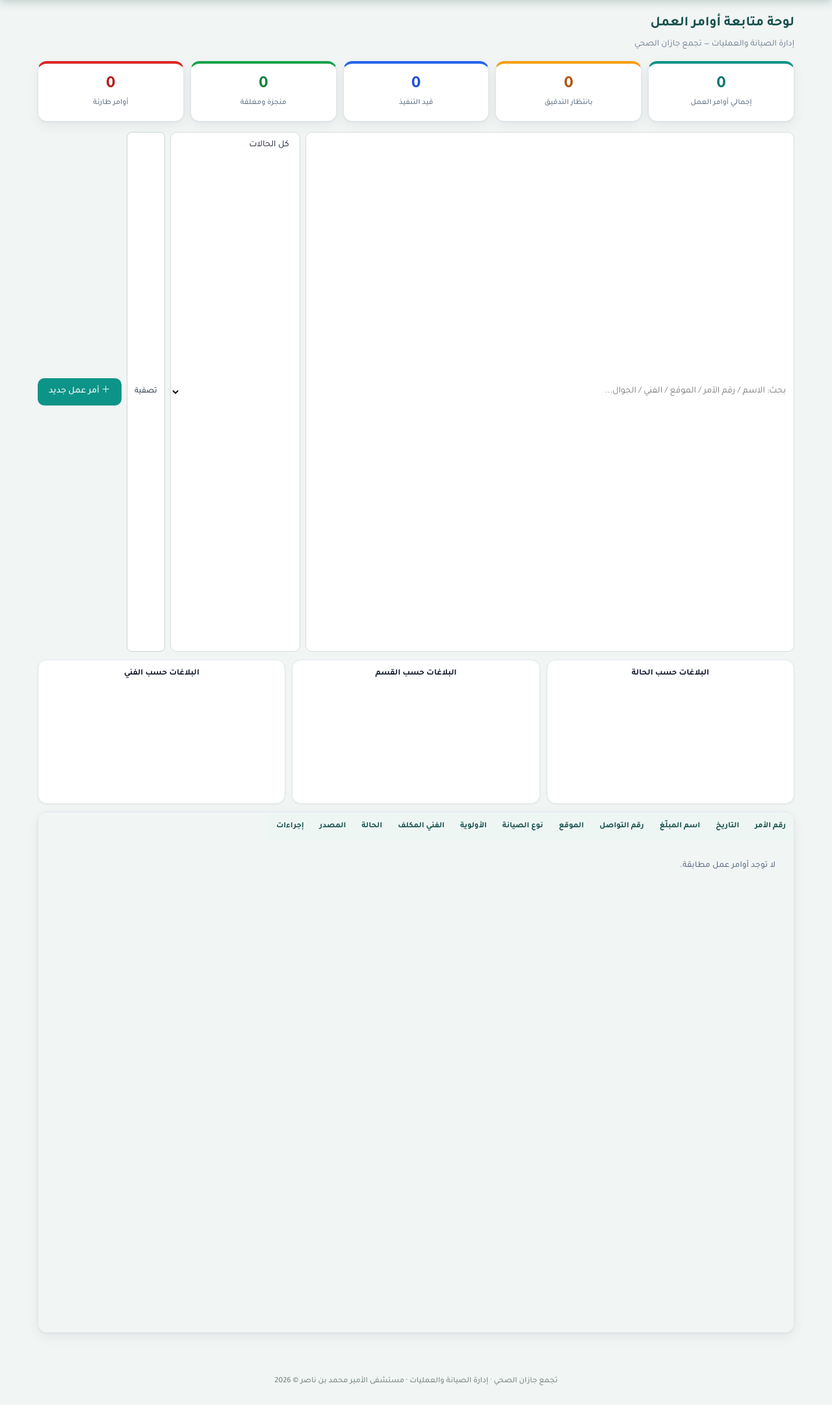
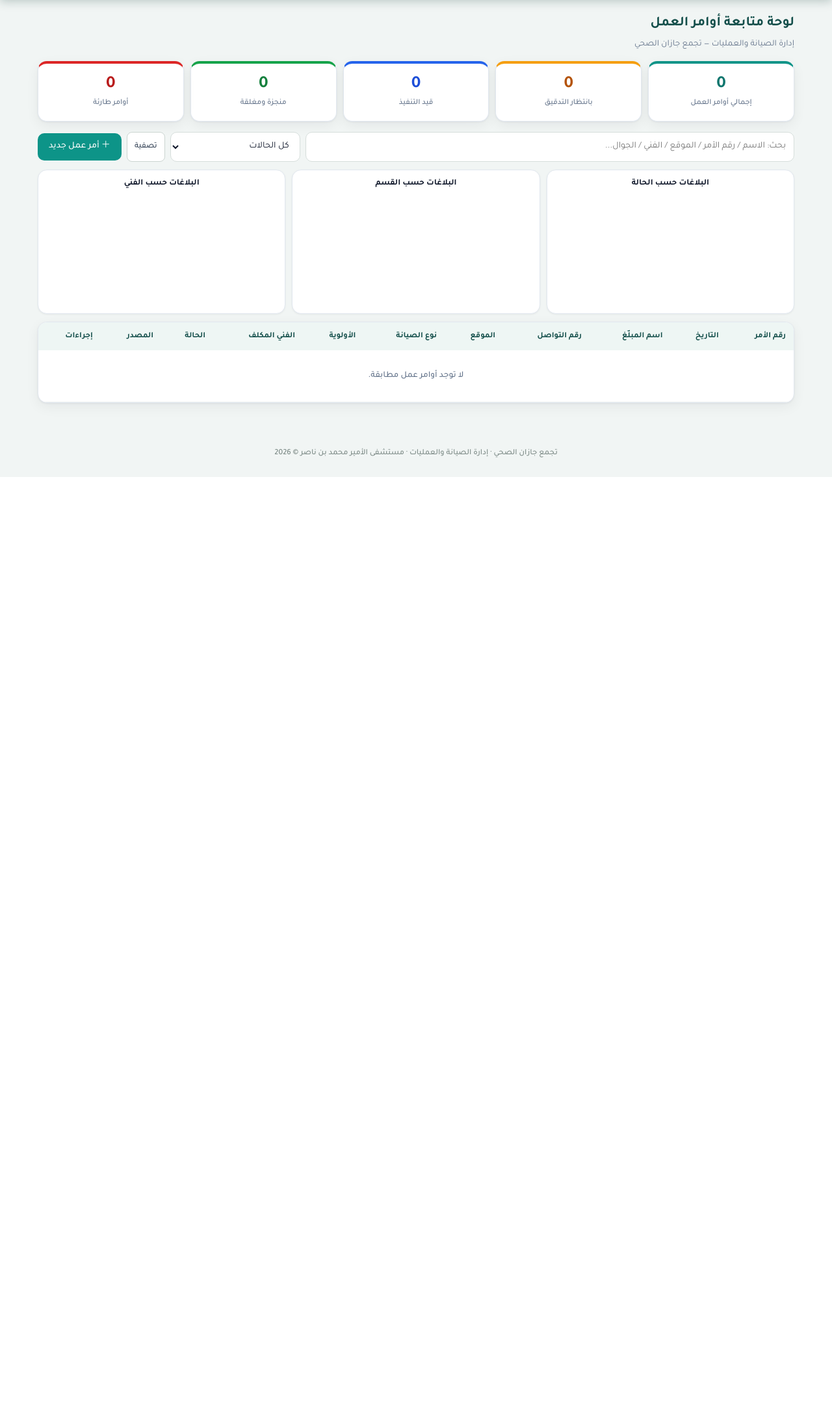
Before and after one commit to an2sj/maintenance-system-27, a FastAPI app: page / in a window 1280 px wide. Shown: the part 66-2228 px from the top of the page at 65% size. After the commit the page ends 800 px from the top, so only its background shows below. Run offline with FastAPI, Linux system fonts and the light colour scheme; data that the repository does not hold is empty; a map, chart or similar area stays blank; some libraries are stand-ins or nearby versions.

Commit message:
إصلاح جذري: إزالة min-height:100vh وdisplay:flex المفروضين على حقول الإدخال والأزرار والجداول، وبطاقة الدخول تصبح 216px بدل 1543px، وتحديث نسخة الكاش v4

```diff
--- a/static/style.css
+++ b/static/style.css
@@ -24,7 +24,7 @@
 
 html { -webkit-text-size-adjust: 100%; }
 
-body, button, input, select, textarea, table {
+body {
   font-family: 'Tajawal', -apple-system, BlinkMacSystemFont, "Segoe UI", Roboto, sans-serif !important;
   font-weight: 400;
   -webkit-font-smoothing: antialiased;
@@ -37,6 +37,18 @@ body, button, input, select, textarea, table {
   min-height: 100vh;
   display: flex;
   flex-direction: column;
+}
+
+button, input, select, textarea, table {
+  font-family: 'Tajawal', -apple-system, BlinkMacSystemFont, "Segoe UI", Roboto, sans-serif !important;
+  font-weight: 400;
+  -webkit-font-smoothing: antialiased;
+  -moz-osx-font-smoothing: grayscale;
+  text-rendering: optimizeLegibility;
+  color: var(--ink);
+  font-size: 14.5px;
+  line-height: 1.7;
+  box-sizing: border-box;
 }
 
 a { color: var(--primary-dark); text-decoration: none; }
--- a/templates/base.html
+++ b/templates/base.html
@@ -9,7 +9,7 @@
   <link rel="preconnect" href="https://fonts.googleapis.com">
   <link rel="preconnect" href="https://fonts.gstatic.com" crossorigin>
   <link href="https://fonts.googleapis.com/css2?family=Tajawal:wght@400;500;700&display=swap" rel="stylesheet">
-  <link rel="stylesheet" href="/static/style.css?v=3">
+  <link rel="stylesheet" href="/static/style.css?v=4">
   <style>.back-row { margin: 10px 0; }</style>
   {% block head %}{% endblock %}
 </head>
--- a/templates/login.html
+++ b/templates/login.html
@@ -5,7 +5,7 @@
   <meta name="viewport" content="width=device-width, initial-scale=1, viewport-fit=cover">
   <title>{{ tr('login_title') }} | {{ HOSPITAL_NAME }}</title>
   <link href="https://fonts.googleapis.com/css2?family=Cairo:wght@400;600;700;800;900&display=swap" rel="stylesheet">
-  <link rel="stylesheet" href="/static/style.css?v=3">
+  <link rel="stylesheet" href="/static/style.css?v=4">
 </head>
 <body class="auth-body">
 
--- a/templates/public_report.html
+++ b/templates/public_report.html
@@ -6,7 +6,7 @@
   <meta name="theme-color" content="#0d9488">
   <title>{{ tr('title_report') }} | {{ HOSPITAL_NAME }}</title>
   <link href="https://fonts.googleapis.com/css2?family=Tajawal:wght@400;500;700&display=swap" rel="stylesheet">
-  <link rel="stylesheet" href="/static/style.css?v=3">
+  <link rel="stylesheet" href="/static/style.css?v=4">
   <style>
     .pub-lang { text-align: center; margin-bottom: 8px; }
     .pub-lang a { display: inline-block; padding: 6px 18px; border-radius: 999px; border: 1.5px solid var(--primary); color: var(--primary-darker); font-weight: 800; font-size: 13px; }
--- a/templates/thanks.html
+++ b/templates/thanks.html
@@ -5,7 +5,7 @@
   <meta name="viewport" content="width=device-width, initial-scale=1, viewport-fit=cover">
   <title>{{ tr('thanks_title') }} | {{ HOSPITAL_NAME }}</title>
   <link href="https://fonts.googleapis.com/css2?family=Cairo:wght@400;600;700;800;900&display=swap" rel="stylesheet">
-  <link rel="stylesheet" href="/static/style.css?v=3">
+  <link rel="stylesheet" href="/static/style.css?v=4">
 </head>
 <body>
 
--- a/templates/track.html
+++ b/templates/track.html
@@ -5,7 +5,7 @@
   <meta name="viewport" content="width=device-width, initial-scale=1, viewport-fit=cover">
   <title>{{ tr('track_status') }} | {{ HOSPITAL_NAME }}</title>
   <link href="https://fonts.googleapis.com/css2?family=Cairo:wght@400;600;700;800;900&display=swap" rel="stylesheet">
-  <link rel="stylesheet" href="/static/style.css?v=3">
+  <link rel="stylesheet" href="/static/style.css?v=4">
   <style>
     .pub-lang { text-align: center; margin-bottom: 8px; }
     .pub-lang a { display: inline-block; padding: 6px 18px; border-radius: 999px; border: 1.5px solid var(--primary); color: var(--primary-darker); font-weight: 800; font-size: 13px; }
```
